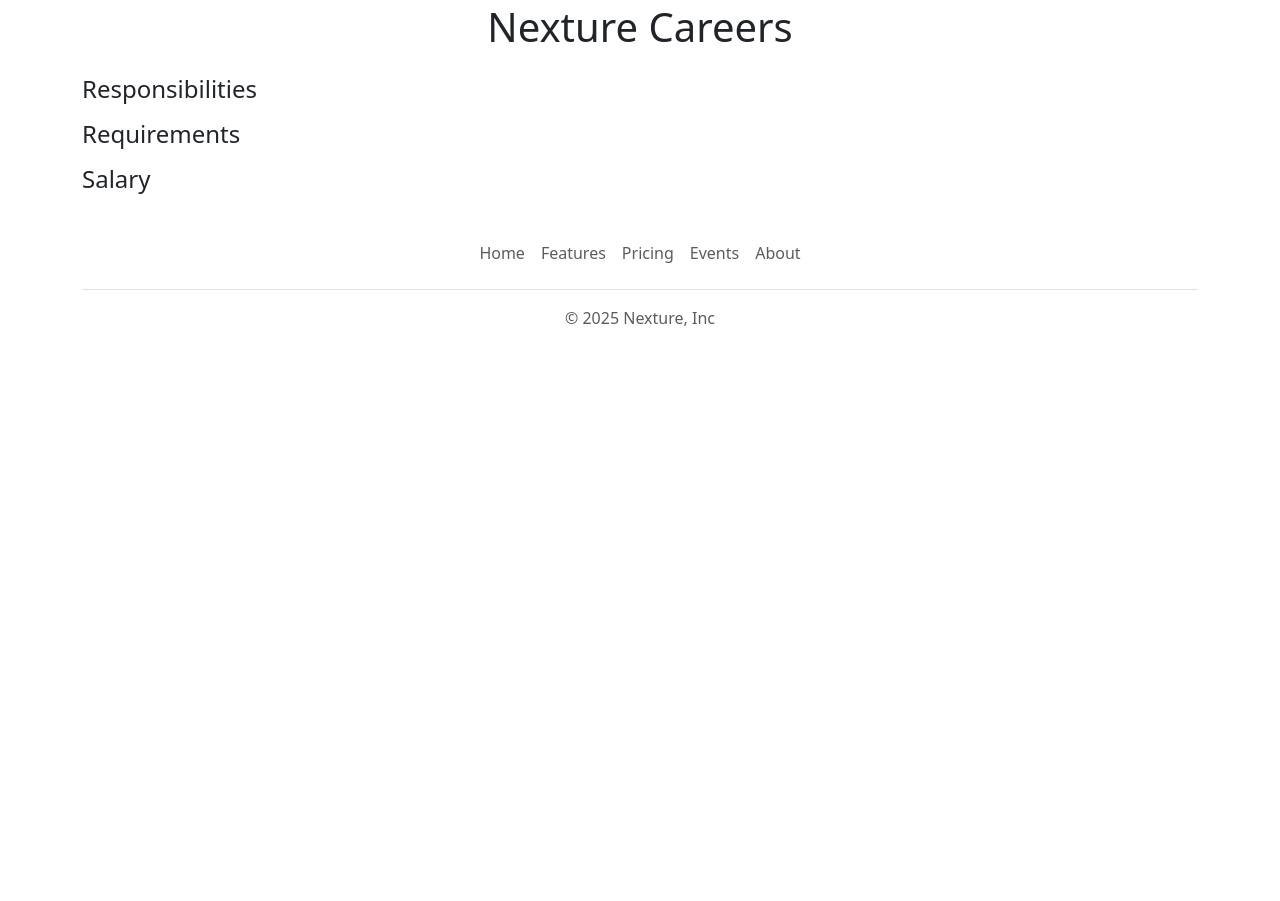
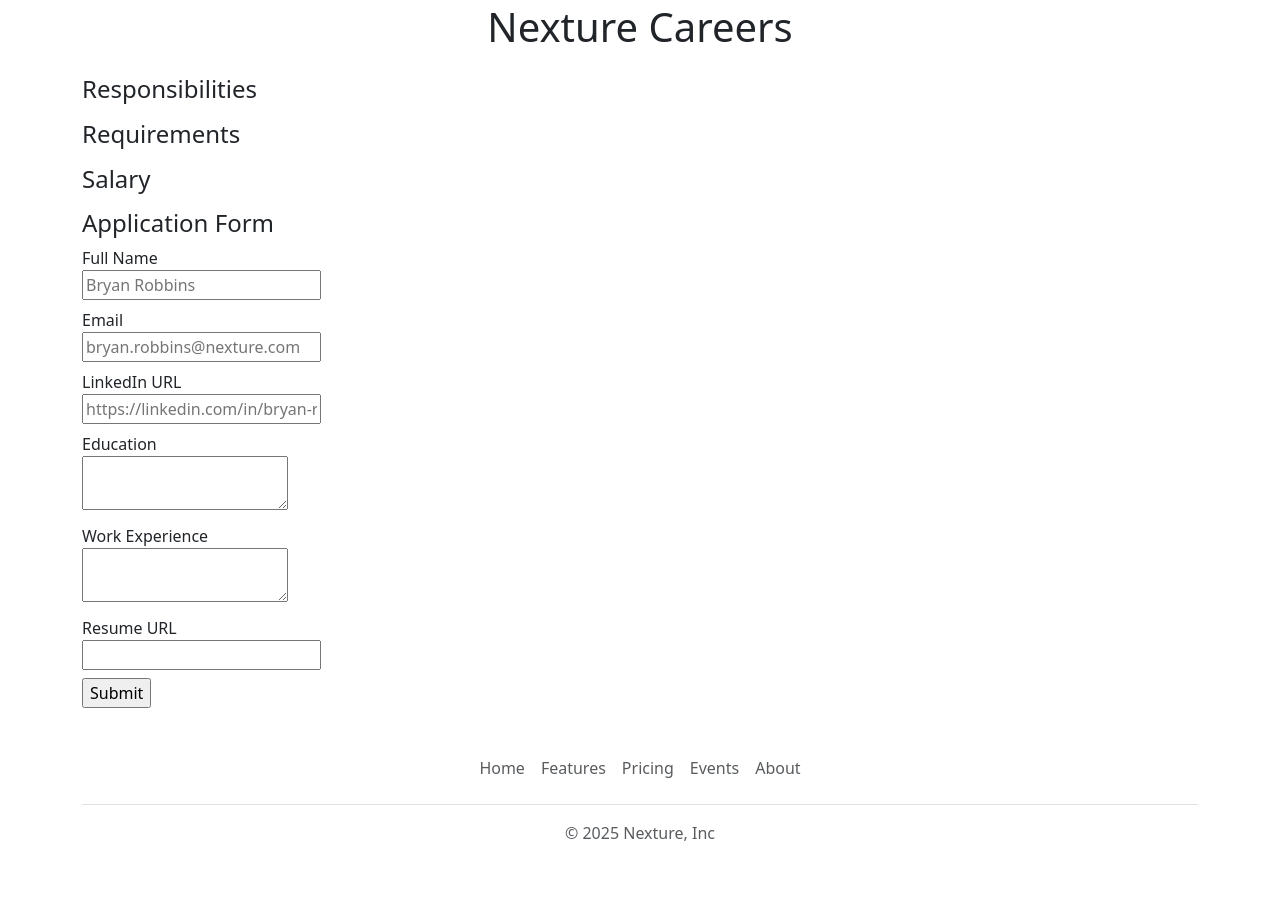
Before and after one commit to VyshnaviMulakalapalli/careers-website-v2, a Flask app: template templates/jobpage.html in a window 1280 px wide. Shown: the part 453-1354 px from the top of the page. Before the commit the page ends 779 px from the top, so only its background shows below. Run offline with Flask 3, Linux system fonts and the light colour scheme; the template is opened without the code that fills it, so the values that code supplies are empty.

Commit message:
create page to display application form

```diff
--- /dev/null
+++ b/templates/application_form.html
@@ -0,0 +1,34 @@
+<h4>Application Form</h4>
+<form action="/job/{{ job.id }}/apply" method="post">
+  <div class="mb-2">
+    <label>Full Name</label><br>
+    <input type="text" name="full_name" placeholder="Bryan Robbins">
+  </div>
+
+  <div class="mb-2">
+    <label>Email</label><br>
+    <input type="text" name="email" placeholder="bryan.robbins@nexture.com">
+  </div>
+
+  <div class="mb-2">
+    <label>LinkedIn URL</label><br>
+    <input type="text" name="linkedin_url" placeholder="https://linkedin.com/in/bryan-robbins-123456/">
+  </div>
+
+  <div class="mb-2">
+    <label>Education</label><br>
+    <textarea name="education"></textarea>
+  </div>
+
+  <div class="mb-2">
+    <label>Work Experience</label><br>
+    <textarea name="work_experience"></textarea>
+  </div>
+
+  <div class="mb-2">
+    <label>Resume URL</label><br>
+    <input type="text" name="resume_url">
+  </div>
+
+  <input type="submit">
+</form>
--- a/templates/jobpage.html
+++ b/templates/jobpage.html
@@ -27,7 +27,9 @@
     </ol>
     <h4>Salary</h4>
     <p>{{ job.currency }}{{ job.salary }}</p>
+    {% include 'application_form.html' %}
   </div>
+
   {% include 'footer.html' %}
 
 </body>
```
